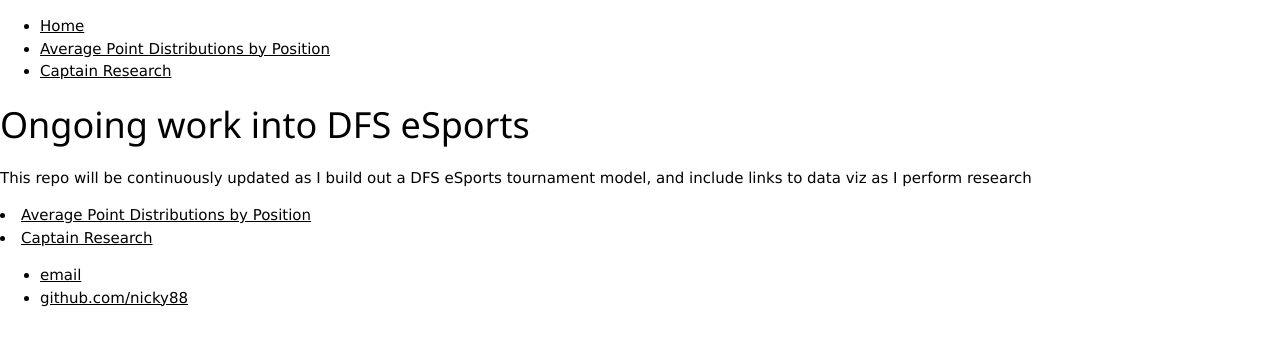
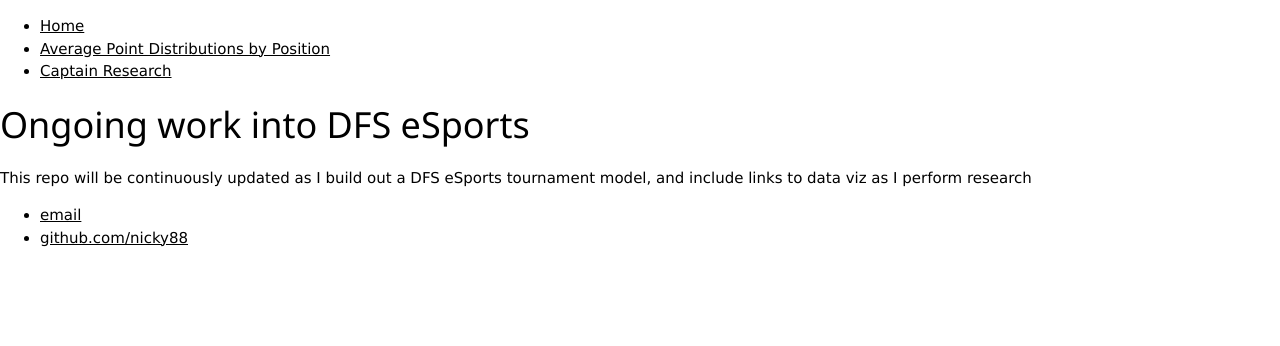
Before and after one commit to nickyd88/esports-dfs, a plain HTML site: page index.html in a window 1280 px wide. Drawn offline with nearby package versions, Linux system fonts and the light colour scheme.

Commit message:
web tests

```diff
--- a/index.html
+++ b/index.html
@@ -17,8 +17,6 @@
     		<div class="blurb">
         		<h1>Ongoing work into DFS eSports</h1>
 				<p>This repo will be continuously updated as I build out a DFS eSports tournament model, and include links to data viz as I perform research</p>
-	        	<li><a href="/esports-dfs/web_point_distributions">Average Point Distributions by Position</a></li>
-        		<li><a href="/esports-dfs/web_top_scorers">Captain Research</a></li>
     		</div><!-- /.blurb -->
 		</div><!-- /.container -->
 		<footer>
```
